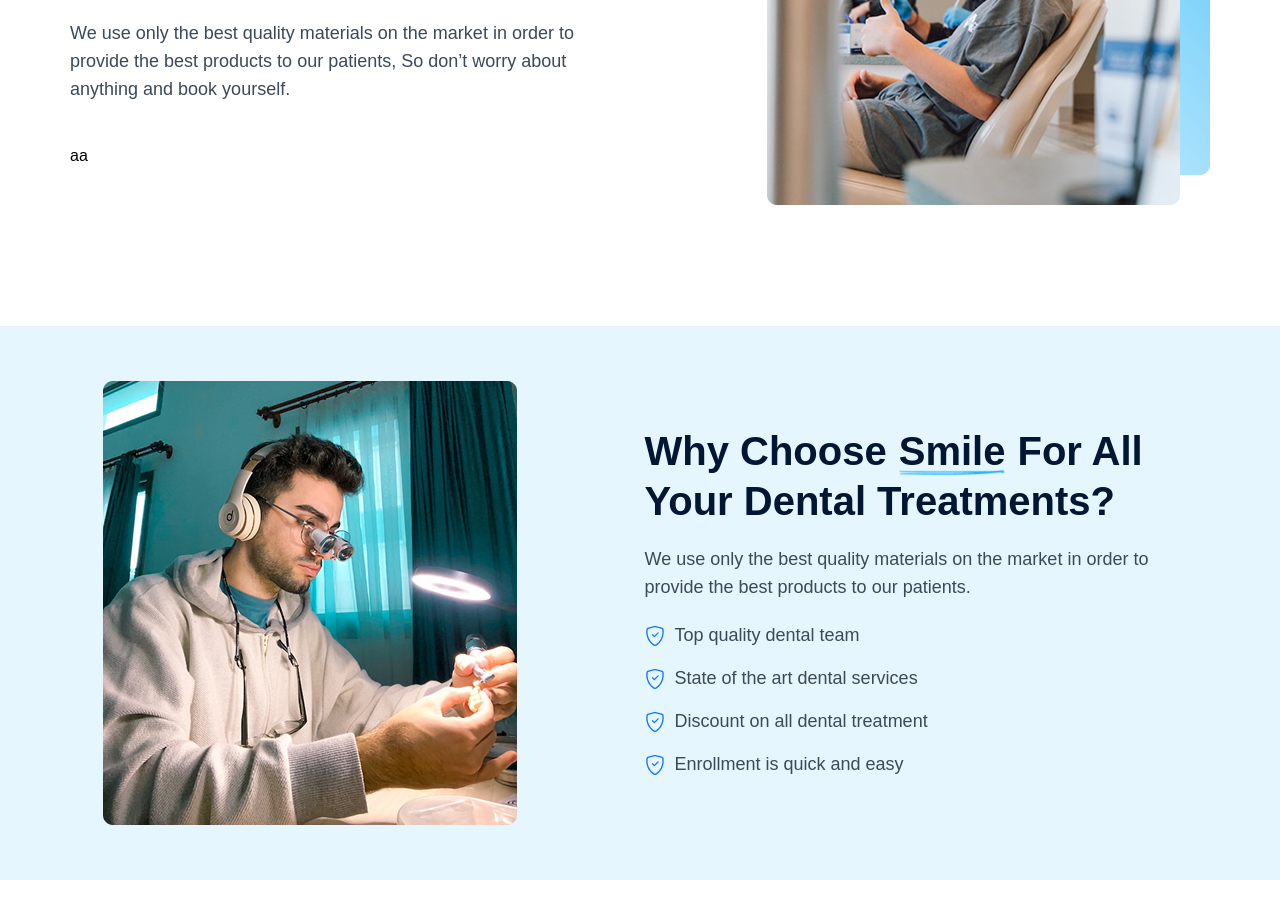
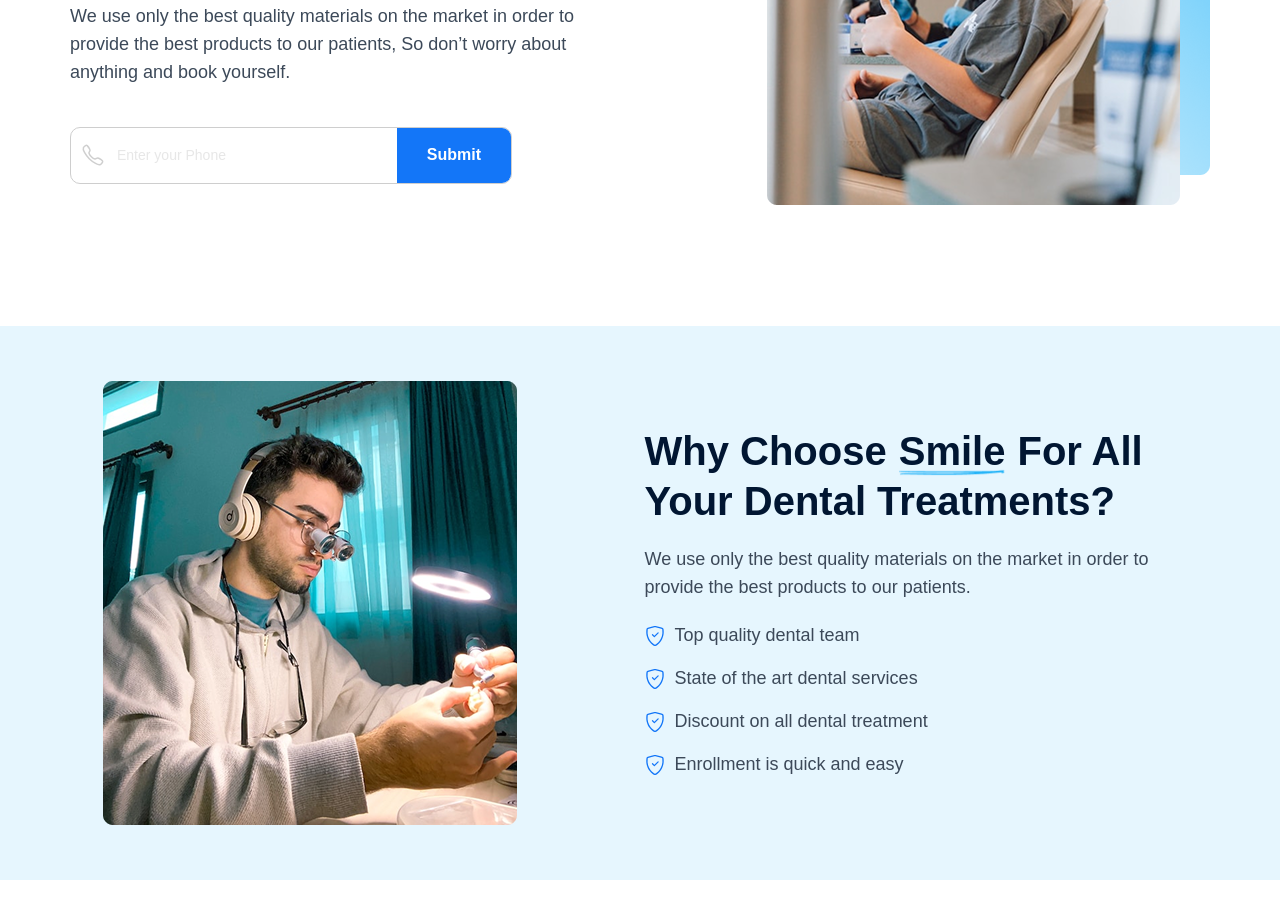
Before and after one commit to Firdosh01/Dental-medical-website, a React (Vite) app: page / in a window 1280 px wide. Shown: the part 1380-2299 px from the top of the page. Built offline with nearby package versions, Linux system fonts and the light colour scheme; a web font is replaced by a local one.

Commit message:
some changes

```diff
--- a/src/pages/Home.jsx
+++ b/src/pages/Home.jsx
@@ -9,6 +9,7 @@ import ArticlesGrid from "../components/core/Articles/ArticlesGrid";
 import FrequentlyAskQues from "../components/core/FrequentlyAskQues/FrequentlyAskQues";
 import Navbar from "../components/common/Navbar";
 import OurSpecialists from "../components/core/ourSpecialists/OurSpecialists";
+import { IoCallOutline } from "react-icons/io5";
 
 const Home = () => {
   return (
@@ -155,7 +156,19 @@ const Home = () => {
                 anything and book yourself.
               </div>
             </div>
-            <div>aa</div>
+            <div className="border border-[#CECECE] rounded-[10px] flex w-[442px] justify-between items-center overflow-hidden ">
+              <div className="flex gap-3 !pl-[10px] w-full !pr-[10px]">
+                <IoCallOutline size={24} color="#CFCFCF" />
+                <input
+                  type="text"
+                  placeholder="Enter your Phone"
+                  className="!w-full border-none outline-none  !flex-1 text-[14px] !text-[#CFCFCF]"
+                />
+              </div>
+              <div className="bg-[var(--mid-blue-color)] h-full !py-[15px] !px-[30px] b2_semibold text-white cursor-pointer">
+                Submit
+              </div>
+            </div>
           </div>
           <div>
             <img src="/assets/images/card-image-1.png" alt="" />
```
